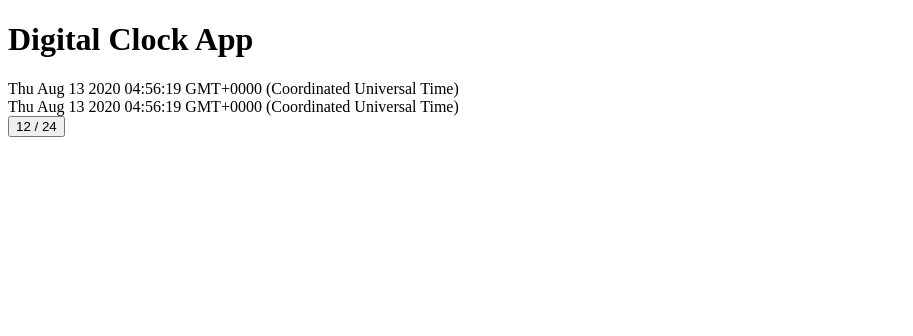
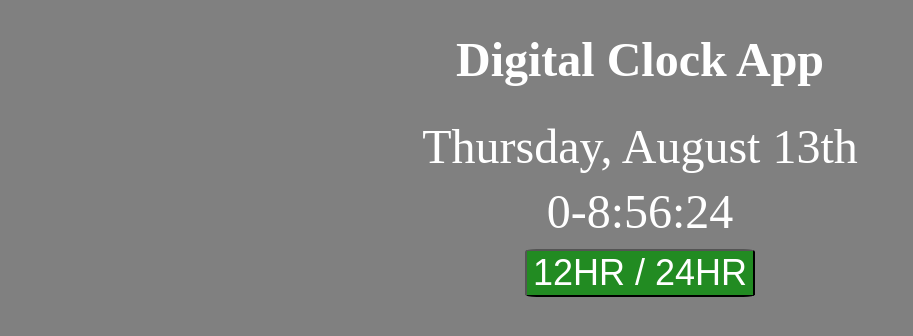
Before and after one commit to hcuellar-coder/DigitalClockApp, a plain HTML site: page index.html in a window 1280 px wide. Shown: the whole page, without its empty margins (0-913 px from the left). Drawn offline with Linux system fonts and the light colour scheme.

Commit message:
Completed Deliverables, will need Revising

```diff
--- a/index.html
+++ b/index.html
@@ -2,20 +2,22 @@
 <html>
 
 <head>
+    <link rel="stylesheet" href="styles.css">
     <title>Digital Clock App</title>
-    <h1>Digital Clock App</h1>
+    <h1 class="header">Digital Clock App</h1>
 </head>
 
-<body>
-
-    <div id="Date">
-        Date
-    </div>
-    <div id="Time">
-        HH:MM:SS
-    </div>
+<body class="content">
     <div>
-        <button onClick="">12 / 24</button>
+        <div id="Date">
+            Date
+        </div>
+        <div id="Time">
+            HH:MM:SS
+        </div>
+        <div id="buttonDiv">
+            <button id="button" onClick="">12HR / 24HR</button>
+        </div>
     </div>
 
 </body>
--- a/index.js
+++ b/index.js
@@ -1,2 +1,61 @@
-document.getElementById('Date').innerHTML = new Date();
-document.getElementById('Time').innerHTML = new Date();
+//Military Time Option Boolean
+var militaryTime = false;
+
+
+//With the help of google w3 resource was able to implement dateSuffix function
+//returns the suffix for a given date
+function dateSuffix(date) {
+
+    if (date % 10 == 1 && date != 11) {
+        return date + 'st';
+    } else if (date % 10 == 2 && date != 12) {
+        return date + 'nd';
+    } else if (date % 10 == 3 && date != 13) {
+        return date + 'rd';
+    } else {
+        return date + 'th';
+    }
+}
+
+//Current Time function: on init creates a new Date object then displays the current Date and time(12Hour format).
+// if the militaryTime boolean is true the time display will change to 24Hour Format/
+function currentTime() {
+    var currentDate = new Date();
+
+    //These variables were added to display a value (i.e. Hour, Minute, Second) under 10 with a zero in front. example: 9 -> 09
+    var displayHours = ((currentDate.getHours() - 12) < 10 ? '0' : '') + (currentDate.getHours() - 12);
+    var displaySeconds = (currentDate.getSeconds() < 10 ? '0' : '') + currentDate.getSeconds();
+    var displayMinutes = (currentDate.getMinutes() < 10 ? '0' : '') + currentDate.getMinutes();
+
+    //These variables were added to display the value of Month, the day of the week and the Date(1-31)
+    var displayMonth = currentDate.toLocaleString('default', { month: 'long' });
+    var displayDay = currentDate.toLocaleString('default', { weekday: 'long' });
+    var displayDateSuffix = dateSuffix(currentDate.getDate());
+
+
+    //variable to display of the current Date
+    var displayDate = displayDay + ', ' + displayMonth + ' ' + displayDateSuffix;
+
+    //variable to display of the current time in 12HR Format
+    var displayTime = displayHours + ':' + displayMinutes + ':' + displaySeconds;
+
+    //variable to display of the current time in 24HR Format
+    var displayMilitaryTime = currentDate.getHours() + ':' + displayMinutes + ':' + displaySeconds;
+
+    //updates the innerHTML of the div's with IDs Date and Time
+    document.getElementById('Date').innerHTML = displayDate;
+    document.getElementById('Time').innerHTML = militaryTime ? displayMilitaryTime : displayTime;
+};
+
+//The Set Interval function will call the function Current Time once ever second. This will update
+// display on the screen, more apparent when looking at the seconds.
+setInterval(currentTime, 1000);
+
+//changeTimeButton is an eventListener listening for the click of the button on the page
+// when clicked will fire the function changeTime()
+var changeTimeButton = document.getElementById('button').addEventListener('click', changeTime);
+
+//changeTime is a function that when called will toggle the boolean variable militaryTime.
+function changeTime() {
+    militaryTime = !militaryTime;
+}
--- /dev/null
+++ b/styles.css
@@ -0,0 +1,38 @@
+#Date {
+    text-align: center;
+    font-size: 48px;
+    padding-bottom: 10px;
+    color: white;
+}
+
+#Time{
+    text-align: center;
+    font-size: 48px;
+    padding-bottom: 10px;
+    color: white;
+}
+
+#buttonDiv{
+    display: flex;
+    justify-content: center;
+    align-items: center;
+}
+
+#button{
+    font-size: 36px;
+    background-color: forestgreen;
+    border-color: black;
+    color: white;
+    border-radius: 5%;
+}
+
+.header{
+    background-color: gray;
+    text-align: center;
+    color: white;
+    font-size: 48px;
+}
+
+.content{
+    background-color: gray;
+}
```
